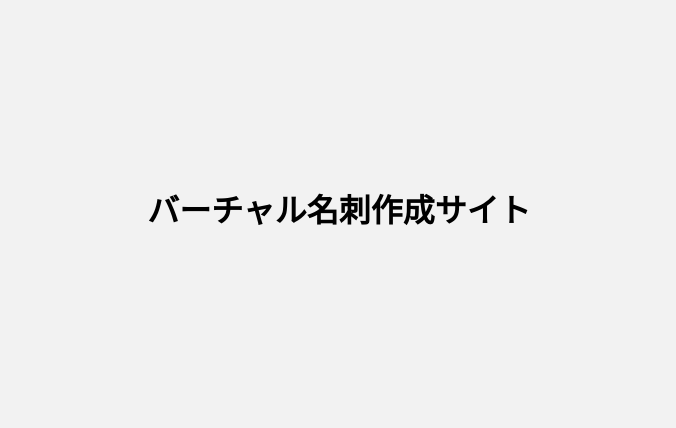
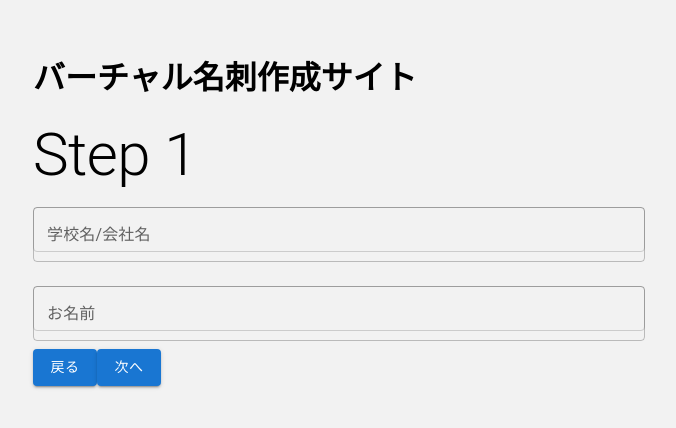
Before and after one commit to nissy-code/2023-07_Hackathon, a React (Create React App) app in the folder virtual_namecard/: page /newstep1 in a window 1280 px wide. Before the commit this address had no page. Shown: the part 192-620 px from the top of the page, without its empty margins (301-977 px from the left). Built offline with nearby package versions, Linux system fonts and the light colour scheme.

Commit message:
[edit] NewStep1.jsx, NewStep2.jsxの作成&MaterialUIの採用

```diff
--- a/virtual_namecard/package.json
+++ b/virtual_namecard/package.json
@@ -5,6 +5,7 @@
   "dependencies": {
     "@emotion/react": "^11.11.1",
     "@emotion/styled": "^11.11.0",
+    "@mui/icons-material": "^5.14.0",
     "@mui/material": "^5.14.0",
     "@testing-library/jest-dom": "^5.16.5",
     "@testing-library/react": "^13.4.0",
--- a/virtual_namecard/src/App.js
+++ b/virtual_namecard/src/App.js
@@ -3,7 +3,9 @@
 import React from 'react';
 import { BrowserRouter as Router, Routes, Route} from 'react-router-dom';
 import Step1 from './Step1';
+import NewStep1 from './NewStep1';
 import Step2 from './Step2';
+import NewStep2 from './NewStep2';
 import Step3 from './Step3';
 import Result from './Result';
 import Home from './Home'; // Homeコンポーネントのインポートを追加
@@ -21,7 +23,9 @@ const App = () => {
           <Route path="/" element={<Home />} />
           <Route path="/newhome" element={<NewHome />} />
           <Route path="/step1" element={<Step1 />} />
+          <Route path="/newstep1" element={<NewStep1 />} />
           <Route path="/step2" element={<Step2 />} />
+          <Route path="/newstep2" element={<NewStep2 />} />
           <Route path="/step3" element={<Step3 />} />
           <Route path="/result" element={<Result />} />
         </Routes>
--- /dev/null
+++ b/virtual_namecard/src/NewStep1.jsx
@@ -0,0 +1,76 @@
+import React, { useState } from 'react';
+import { useNavigate } from 'react-router-dom';
+import { Button, TextField, Typography } from '@mui/material';
+
+const Step1 = () => {
+  const [schoolCompany, setSchoolCompany] = useState('');
+  const [name, setName] = useState('');
+  const navigate = useNavigate();
+
+  const [errorMessage, setErrorMessage] = useState('');
+
+  const validateInput = () => {
+    if (schoolCompany.trim() === '' && name.trim() === '') {
+      setErrorMessage('Error!!! 学校/会社名とお名前を入力してください');
+      return false;
+    } else if (schoolCompany.trim() === '') {
+      setErrorMessage('Error!!! 学校/会社名を入力してください');
+      return false;
+    } else if (name.trim() === '') {
+      setErrorMessage('Error!!! お名前を入力してください');
+      return false;
+    }
+
+    return true;
+  };
+
+  const handleNext = () => {
+    if (validateInput()) {
+      navigate('/step2', {
+        state: {
+          schoolCompany,
+          name
+        }
+      });
+    }
+  };
+
+  const handleBack = () => {
+    navigate(-1);
+  };
+
+  return (
+    <div>
+      <Typography variant="h2" component="h2">
+        Step 1
+      </Typography>
+      {errorMessage && <Typography color="error">{errorMessage}</Typography>}
+      <TextField
+        label="学校名/会社名"
+        value={schoolCompany}
+        onChange={(e) => setSchoolCompany(e.target.value)}
+        // placeholder="学校名/会社名"
+        variant="outlined"
+        margin="normal"
+        fullWidth
+      />
+      <TextField
+        label="お名前"
+        value={name}
+        onChange={(e) => setName(e.target.value)}
+        // placeholder="お名前"
+        variant="outlined"
+        margin="normal"
+        fullWidth
+      />
+      <Button variant="contained" color="primary" onClick={handleBack}>
+        戻る
+      </Button>
+      <Button variant="contained" color="primary" onClick={handleNext}>
+        次へ
+      </Button>
+    </div>
+  );
+};
+
+export default Step1;
--- /dev/null
+++ b/virtual_namecard/src/NewStep2.jsx
@@ -0,0 +1,78 @@
+import React, { useState } from 'react';
+import { useLocation, useNavigate } from 'react-router-dom';
+import { Button, TextField, Typography } from '@mui/material';
+import { GitHub, Twitter } from '@mui/icons-material';
+
+const Step2 = () => {
+  const location = useLocation();
+  const [website, setWebsite] = useState('');
+  const [twitter, setTwitter] = useState('');
+  const [github, setGithub] = useState('');
+  const navigate = useNavigate();
+
+  const handleNext = () => {
+    const { schoolCompany, name } = location.state;
+    navigate('/step3', {
+      state: {
+        schoolCompany,
+        name,
+        website,
+        twitter,
+        github
+      }
+    });
+  };
+
+  const handleBack = () => {
+    navigate(-1);
+  };
+
+  return (
+    <div>
+      <Typography variant="h2" component="h2">
+        Step 2
+      </Typography>
+      <TextField
+        label="Website"
+        value={website}
+        onChange={(e) => setWebsite(e.target.value)}
+        placeholder="Website"
+        variant="outlined"
+        margin="normal"
+        fullWidth
+      />
+      <TextField
+        label="Twitter"
+        value={twitter}
+        onChange={(e) => setTwitter(e.target.value)}
+        placeholder="Twitter"
+        variant="outlined"
+        margin="normal"
+        fullWidth
+        InputProps={{
+          endAdornment: <Twitter />
+        }}
+      />
+      <TextField
+        label="GitHub"
+        value={github}
+        onChange={(e) => setGithub(e.target.value)}
+        placeholder="GitHub"
+        variant="outlined"
+        margin="normal"
+        fullWidth
+        InputProps={{
+          endAdornment: <GitHub />
+        }}
+      />
+      <Button variant="contained" color="primary" onClick={handleBack}>
+        戻る
+      </Button>
+      <Button variant="contained" color="primary" onClick={handleNext}>
+        次へ
+      </Button>
+    </div>
+  );
+};
+
+export default Step2;
```
Also changed, not shown: 1 other file (tests, documents, lock files or other folders).
